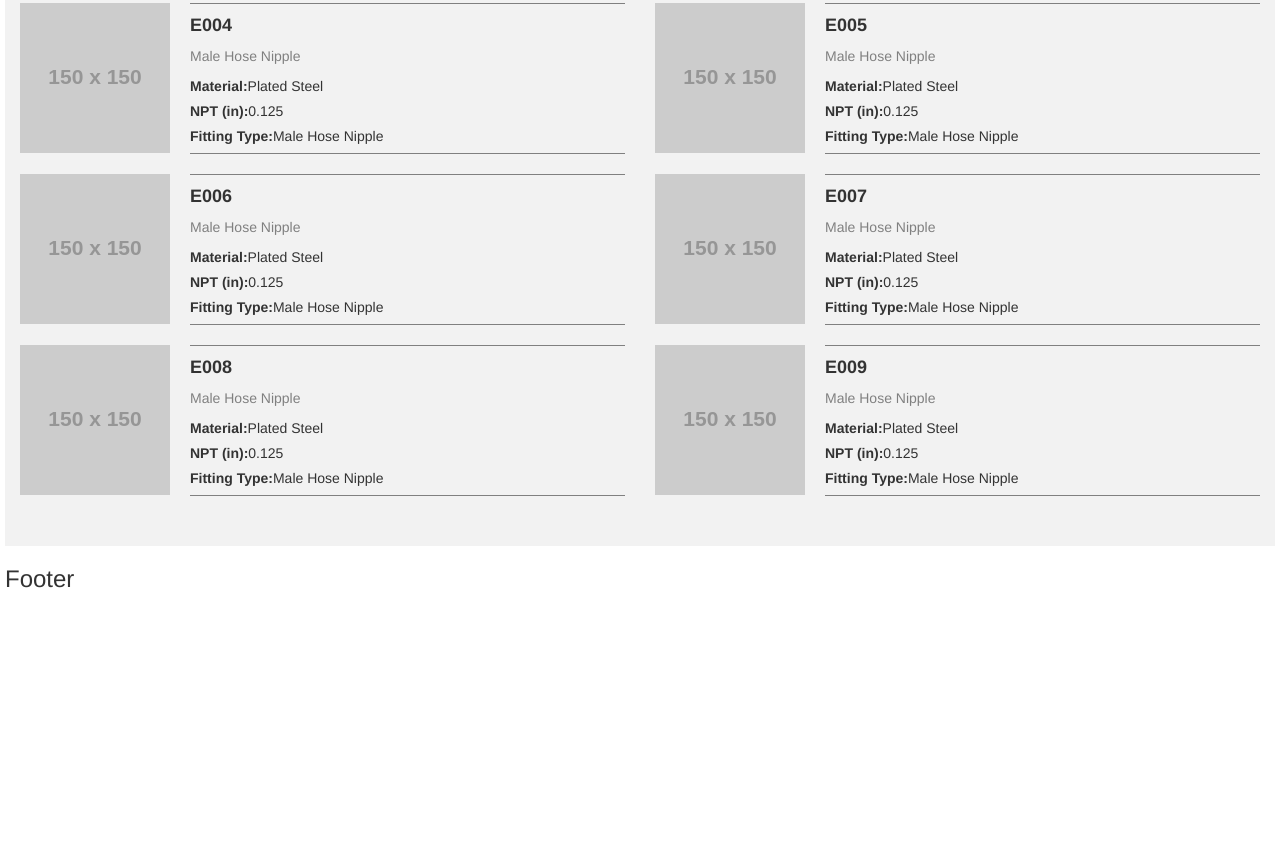
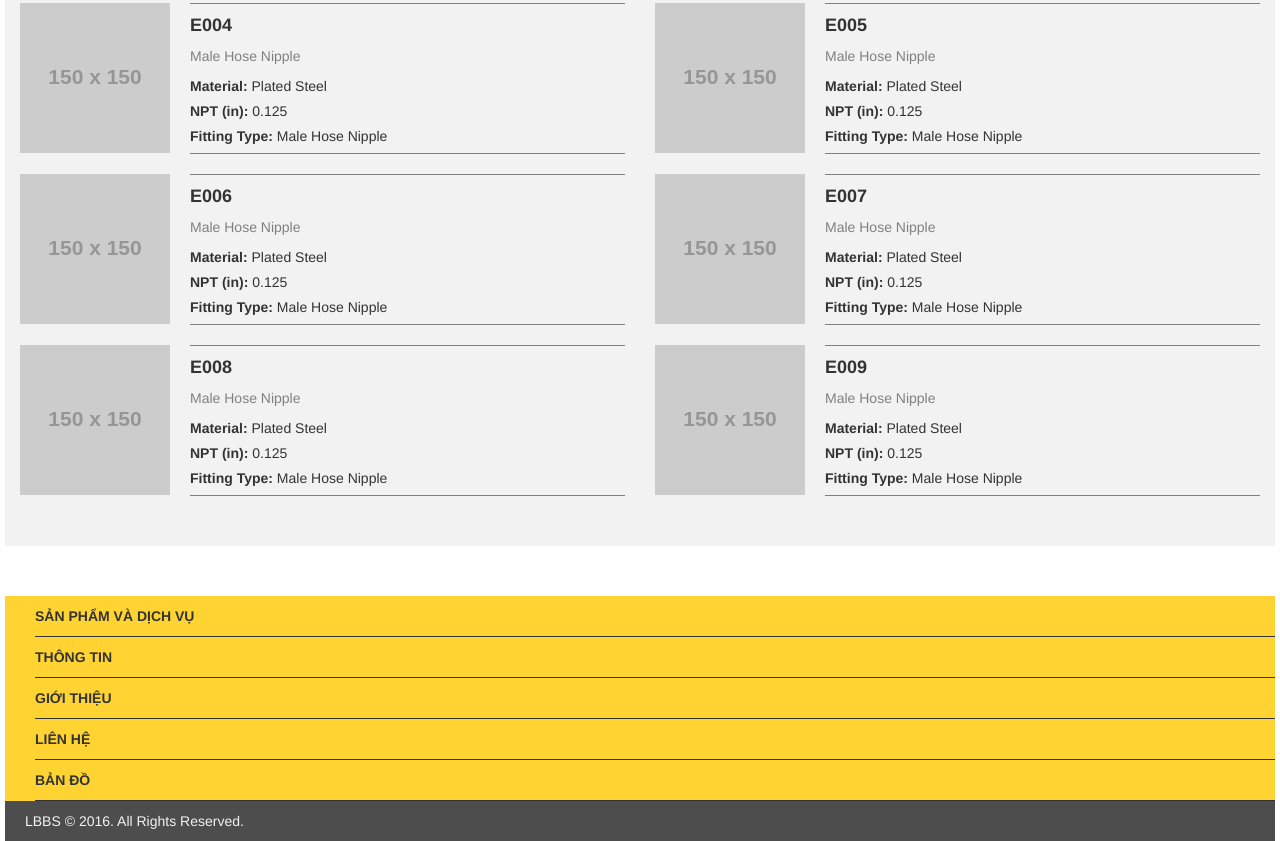
Before and after one commit to phattv/sp-lbbs, a website: page index.html in a window 1280 px wide. Shown: the part 828-1669 px from the top of the page. Before the commit the page ends 1430 px from the top, so only its background shows below. Drawn offline with nearby package versions, Linux system fonts and the light colour scheme; some packages are replaced by stand-ins of ours; files that its build step writes are made by us from their sources; placeholder pictures from the web are drawn by us.

Commit message:
footer styles

```diff
--- a/app/assets/less/layout.less
+++ b/app/assets/less/layout.less
@@ -27,5 +27,28 @@
 }
 
 .lbbs-footer {
-  width: 100%;
+  padding-top: 50px;
+
+  .footer-container {
+    .footer-item {
+      .bg-yellow;
+
+      .menu {
+        margin-left: 30px;
+        .text-black;
+        padding: 10px 20px 10px 0;
+        border-bottom: 1px solid @black;
+        text-transform: uppercase;
+        font-weight: bold;
+
+        // TODO :last-child
+      }
+    }
+
+    .copyright {
+      .bg-darkgray;
+      .text-lightgray;
+      padding: 10px 0 10px 20px;
+    }
+  }
 }
--- a/app/assets/less/variables.less
+++ b/app/assets/less/variables.less
@@ -12,6 +12,7 @@ body {
 
   a, span, p {
     font-size: 14px !important;
+    .text-darkgray;
   }
 
   img {
--- a/app/modules/layout/footer.html
+++ b/app/modules/layout/footer.html
@@ -1,3 +1,22 @@
 <div class="lbbs-footer">
-  <h3>Footer</h3>
+  <div class="footer-container">
+    <div class="clearfix footer-item">
+      <div class="menu">SẢN PHẨM VÀ DỊCH VỤ</div>
+    </div>
+    <div class="clearfix footer-item">
+      <div class="menu">THÔNG TIN</div>
+    </div>
+    <div class="clearfix footer-item">
+      <div class="menu">GIỚI THIỆU</div>
+    </div>
+    <div class="clearfix footer-item">
+      <div class="menu">LIÊN HỆ</div>
+    </div>
+    <div class="clearfix footer-item">
+      <div class="menu">BẢN ĐỒ</div>
+    </div>
+    <div class="clearfix copyright">
+      LBBS &copy; 2016. All Rights Reserved.
+    </div>
+  </div>
 </div>
```
Also changed, not shown: app/modules/dashboard/dashboard.html (+3 -3 lines).
